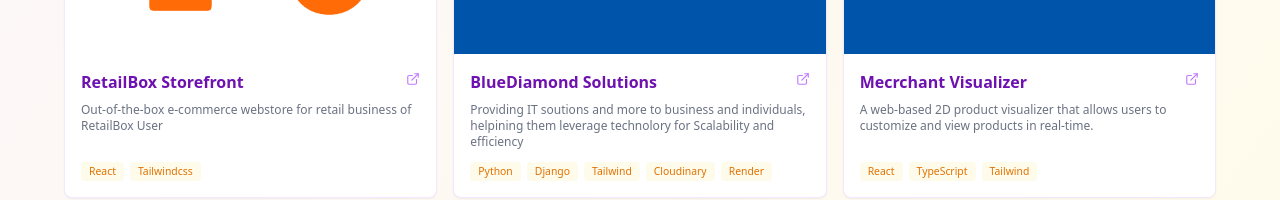
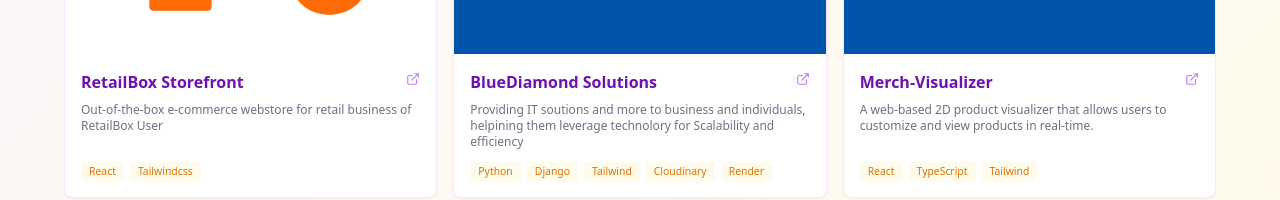
Before and after one commit to Mykel-Az/Portfolio, a React (Vite) app in the folder portfolio-app/: page / in a window 1280 px wide. Shown: the part 1334-1534 px from the top of the page. Built offline with nearby package versions, Linux system fonts and the light colour scheme.

Commit message:
Update Projects.tsx

```diff
--- a/portfolio-app/src/components/Projects.tsx
+++ b/portfolio-app/src/components/Projects.tsx
@@ -38,9 +38,8 @@
     image: bdsImage,
     link: "https://bluediamondsolutions.org/"
   },
-
   {
-    name: "Mecrchant Visualizer",
+    name: "Merch-Visualizer",
     description: "A web-based 2D product visualizer that allows users to customize and view products in real-time.",
     tools: ["React", "TypeScript", "Tailwind"],
     image: bdsImage,
```
